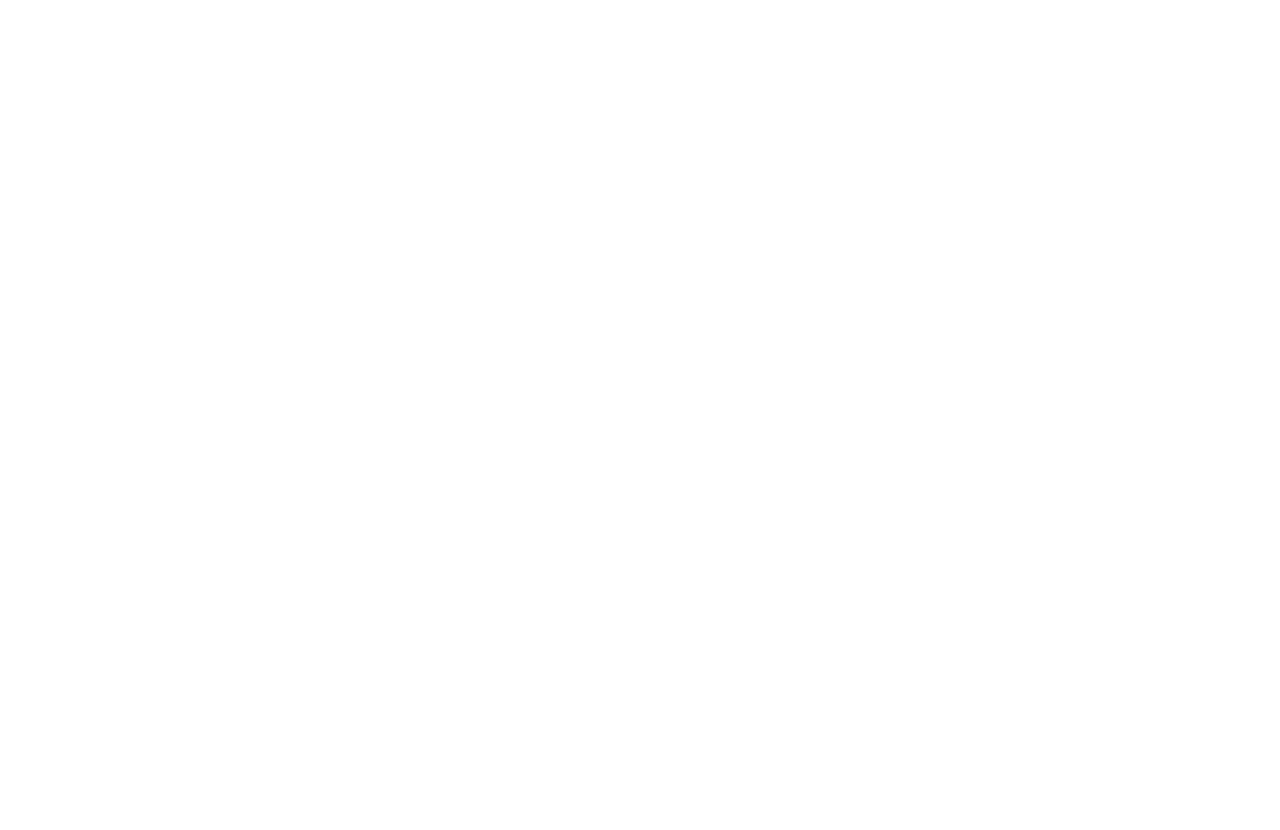
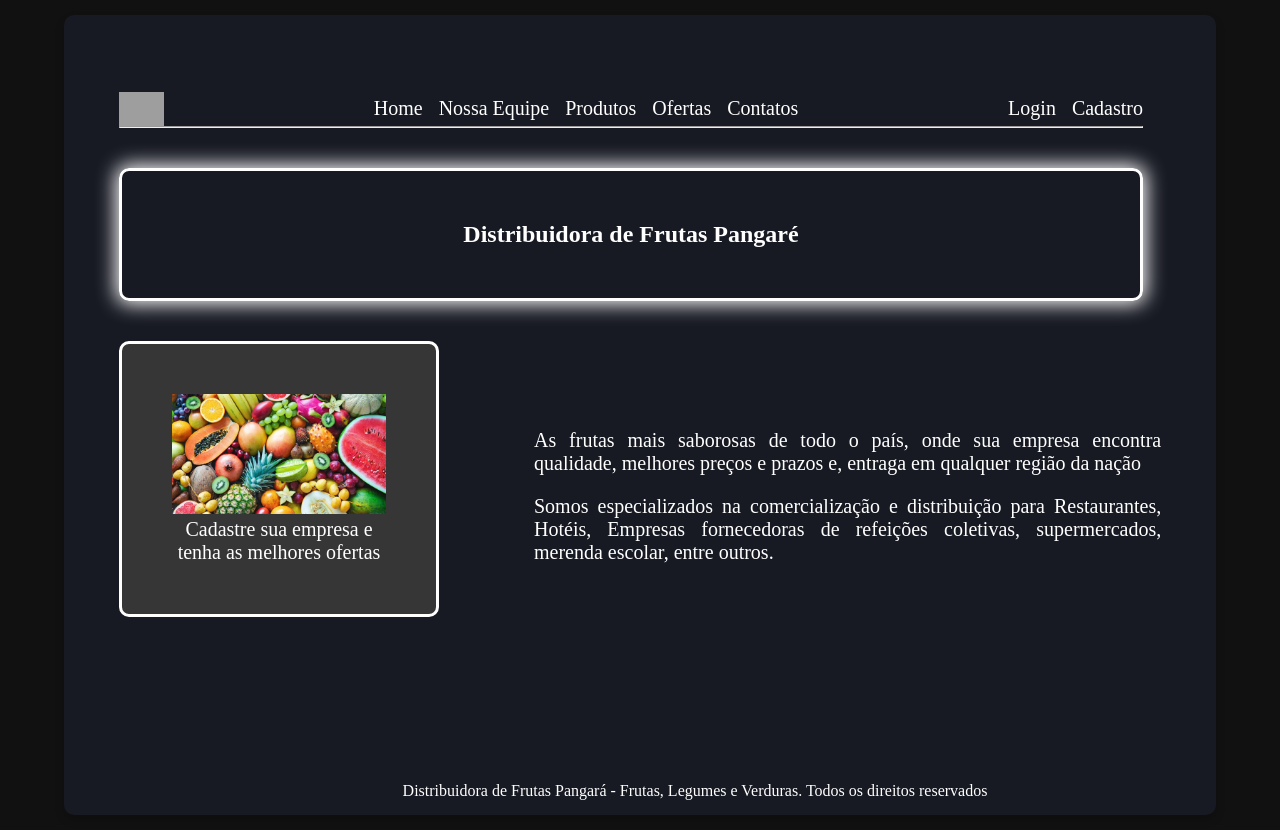
Before and after one commit to LourivalLRN/Web-II, a React (Create React App) app: page / in a window 1280 px wide. Before the commit this address had no page. Before the commit the page ends 800 px from the top, so only its background shows below. Built offline with nearby package versions, Linux system fonts and the light colour scheme; grey boxes are pictures that could not be loaded; the HTML template or start-up script is replaced by a standard one.

Commit message:
integracao com backend

```diff
--- a/package.json
+++ b/package.json
@@ -6,9 +6,10 @@
     "@testing-library/jest-dom": "^5.16.4",
     "@testing-library/react": "^13.2.0",
     "@testing-library/user-event": "^13.5.0",
+    "axios": "^0.27.2",
     "react": "^18.1.0",
     "react-dom": "^18.1.0",
-    "react-icons": "^4.3.1",
+    "react-icons": "^4.4.0",
     "react-router-dom": "^6.3.0",
     "react-scripts": "5.0.1",
     "styled-components": "^5.3.5",
--- a/src/pages/Cadastro/index.jsx
+++ b/src/pages/Cadastro/index.jsx
@@ -1,7 +1,8 @@
 import { useState } from "react";
 import { LayoutComponents } from "../../components/LayoutComponents";
-import { Link } from "react-router-dom";
+import { Link, useNavigate } from "react-router-dom";
 import frut from "../../assets/frutt.png";
+import { api } from "../../service/api";
 
 export const CadastroForm = () => {
   const [name, setName] = useState("");
@@ -10,14 +11,30 @@ export const CadastroForm = () => {
   const [email, setEmail] = useState("");
   const [password, setPassword] = useState("");
 
+  const navigate = useNavigate();
+
+  const handleSubmit = async (e) => {
+    e.preventDefault();
+
+    const response = await api.post("/distribuidores", {
+      CNPJ: cnpj,
+      nome: name,
+      email: email,
+      senha: password,
+      endereco: endereco,
+    });
+
+    if (response.status === 200) {
+      alert("Cadastro realizado com sucesso!");
+      navigate("/login");
+    } else {
+      alert("Erro ao realizar o cadastro, por favor tente novameante mais tarde");
+    }
+  }
 
   return (
     <LayoutComponents>
-      <form className="login-form"
-        onSubmit={(e) => {
-        e.preventDefault();
-        console.log({name, cnpj, endereco, email, password});
-        }}>
+      <form className="login-form" onSubmit={handleSubmit}>
 
         <span className="login-form-title">
           Cadastro Distribuidora de Frutas
@@ -79,7 +96,7 @@ export const CadastroForm = () => {
         </div>
 
         <div className="contanier-login-form-btn">
-          <button className="login-form-btn">Cadastrar</button>
+          <button type="submit" className="login-form-btn">Cadastrar</button>
         </div>
 
         <div className="text-center">
--- a/src/pages/Home/index.jsx
+++ b/src/pages/Home/index.jsx
@@ -4,10 +4,19 @@ import frutahome from "../../assets/frutahome.jpg";
 import './styles.css'
 import { Link } from "react-router-dom";
 import logo from "../../assets/logo.png";
+import { useState } from "react";
+import { AiOutlineLogout } from 'react-icons/ai';
 
 
 export const HomeInicial = () => {
+    const [logged, setLogged] = useState(() => {
+       return localStorage.getItem("name");
+    });
 
+    const handleLogout = () => {
+        localStorage.clear();
+        setLogged(false);
+    }
 
   return (
       <div className="container-home">
@@ -22,14 +31,27 @@ export const HomeInicial = () => {
                     <li>Produtos</li>
                     <li>Ofertas</li>
                     <li>Contatos</li>
-                    <Link className="txt3" to="/cadastro">
-                    <li>Cadastro</li>
-                    </Link>
-                    <Link className="txt4" to="/login">
-                    <li>Login</li>
-                    </Link>
-
                 </ul>
+                {logged ? (
+                    <div className="logged">
+                        <span>{logged}</span>
+                        <button onClick={handleLogout} className="logout">
+                            <AiOutlineLogout
+                                size={20}
+                                color="#fff"
+                            />
+                        </button>
+                    </div>
+                ) :(
+                    <div className="sessions">
+                        <Link className="txt4" to="/login">
+                        <li>Login</li>
+                        </Link>
+                        <Link className="txt3" to="/cadastro">
+                        <li>Cadastro</li>
+                        </Link>
+                    </div>
+                )}
             </nav>
         </header>
         <hr></hr>
--- a/src/pages/Home/styles.css
+++ b/src/pages/Home/styles.css
@@ -21,18 +21,22 @@
 }
 
 .home ul {
-    margin-bottom: 20px;
+    height: 100%;
     display: flex;
     align-items: center;
     justify-content: center;
 
     list-style: none;
-    text-decoration: none;
 
 }
 
+a {
+    text-decoration: none;
+    list-style: none;
+}
 
-.home ul li {
+
+.home li {
     margin-left: 16px;
     text-decoration: none;
 
@@ -69,6 +73,16 @@
 .header {
     width: 80%;
 
+}
+
+nav {
+    display: flex;
+    align-items: center;
+    justify-content: space-between;
+}
+
+nav span {
+    color: #fff;
 }
 
 hr {
@@ -157,3 +171,26 @@ hr {
         color: #fff;
 
 }
+
+.sessions {
+    display: flex;
+    align-items: center;
+    justify-content: center;
+
+}
+
+.logged {
+    display: flex;
+    align-items: center;
+    justify-content: center;
+}
+
+.logged span {
+    margin-right: 10px;
+}
+
+.logout {
+    background: transparent;
+    border: none;
+    cursor: pointer;
+}
--- a/src/pages/Login/index.jsx
+++ b/src/pages/Login/index.jsx
@@ -1,15 +1,37 @@
-import { Link } from "react-router-dom";
+import { Link, useNavigate } from "react-router-dom";
 import { useState } from "react";
 import frut from "../../assets/frutt.png";
 import { LayoutComponents } from "../../components/LayoutComponents";
+import { api } from "../../service/api";
 
 export const Login = () => {
   const [email, setEmail] = useState("");
   const [password, setPassword] = useState("");
+  const navigate = useNavigate();
+
+  const handleSubmit = async (e) => {
+    e.preventDefault();
+
+    try {
+      const response = await api.post("/sessionDistribuidores", {
+        email,
+        senha: password,
+      });
+
+      if (response.status === 200) {
+        localStorage.setItem("name", response.data.distribuidor.nome);
+        navigate("/");
+      } else {
+        alert("Erro ao realizar o login, check suas credenciais");
+      }
+    } catch (error) {
+      alert("Erro ao realizar o login, por favor tente novameante mais tarde");
+    }
+  }
 
   return (
     <LayoutComponents>
-      <form className="login-form">
+      <form className="login-form" onSubmit={handleSubmit}>
         <span className="login-form-title">Distribuidora de Frutas</span>
 
         <span className="login-form-title">
@@ -19,6 +41,7 @@ export const Login = () => {
         <div className="wrap-input">
           <input
             className={email !== "" ? "has-val input" : "input"}
+            name="email"
             type="email"
             value={email}
             onChange={(e) => setEmail(e.target.value)}
@@ -29,6 +52,7 @@ export const Login = () => {
         <div className="wrap-input">
           <input
             className={password !== "" ? "has-val input" : "input"}
+            name="senha"
             type="password"
             value={password}
             onChange={(e) => setPassword(e.target.value)}
@@ -37,7 +61,7 @@ export const Login = () => {
         </div>
 
         <div className="contanier-login-form-btn">
-          <button className="login-form-btn">Login</button>
+          <button type="submit" className="login-form-btn">Login</button>
         </div>
 
         <div className="text-center">
--- a/src/routes/index.jsx
+++ b/src/routes/index.jsx
@@ -10,7 +10,7 @@ export const AppRouter = () => {
             <Routes>
                 <Route path="/login" exact element={<Login />} />
                 <Route path="/cadastro" exact element={<CadastroForm />} />
-                <Route path="/home" exact element={<HomeInicial />} />
+                <Route path="/" exact element={<HomeInicial />} />
             </Routes>
         </Router>
 
--- /dev/null
+++ b/src/service/api.js
@@ -0,0 +1,5 @@
+import axios from 'axios';
+
+export const api = axios.create({
+  baseURL: 'http://localhost:3000/',
+})
```
Also changed, not shown: 1 other file (tests, documents, lock files or other folders).
